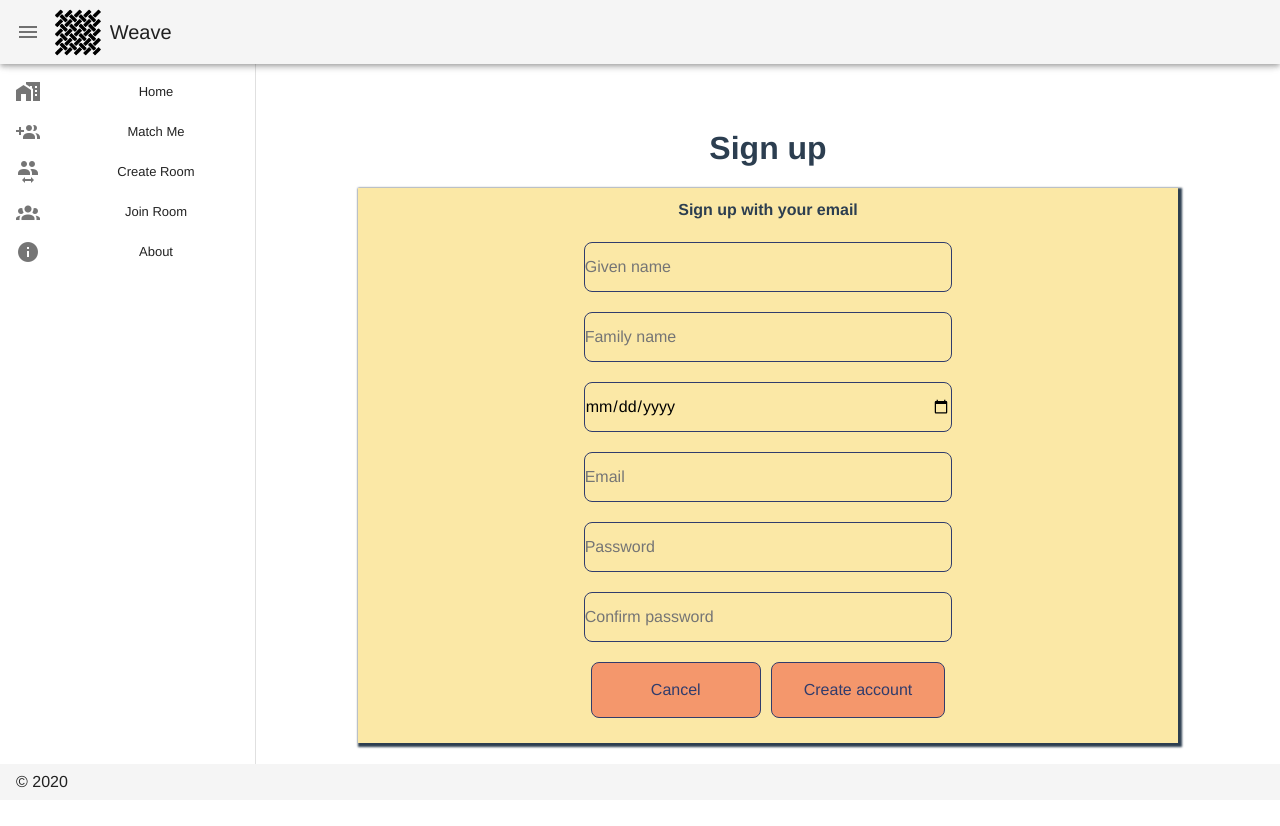
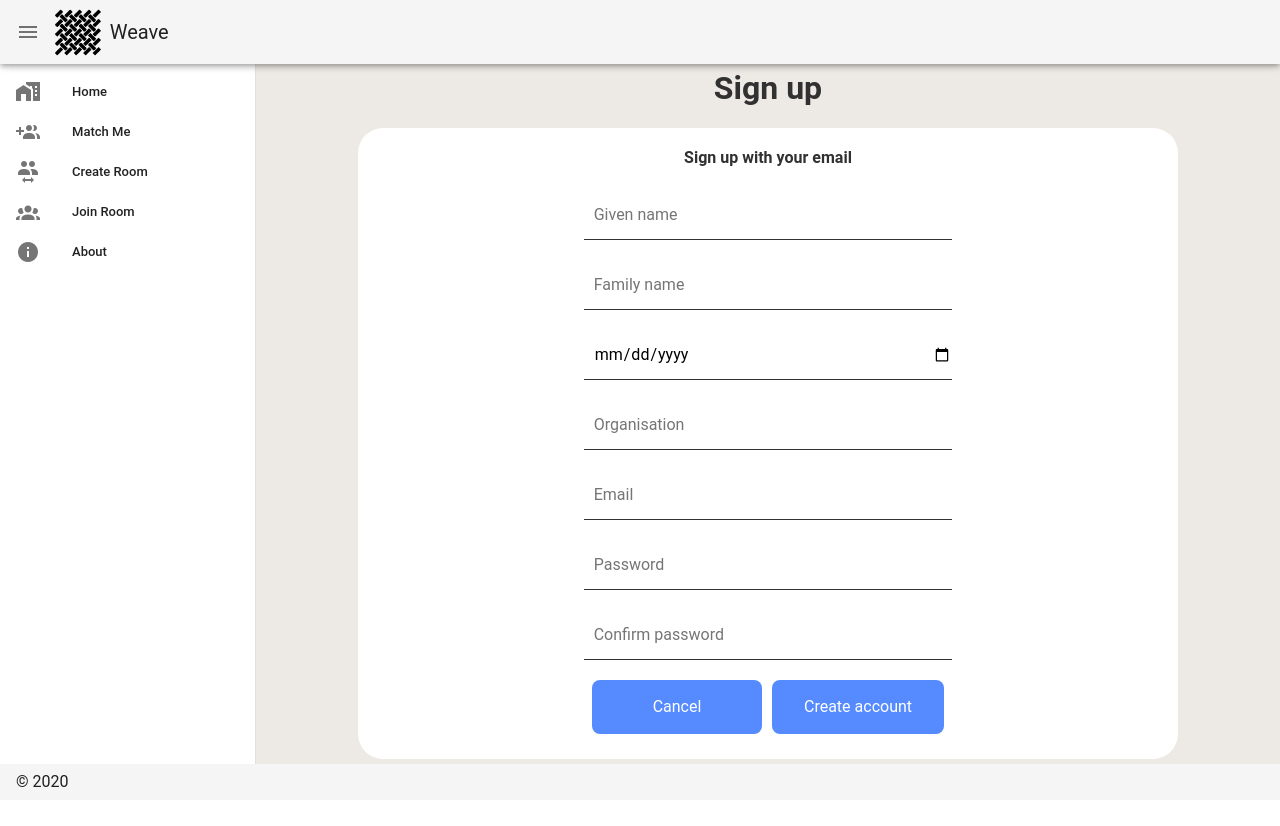
Before and after one commit to kevn07/codebrew2020, a Vue app in the folder codebrew2020/: page /signup in a window 1280 px wide. Shown: the top 826 px of the page. After the commit the page ends 800 px from the top, so only its background shows below. Built offline with nearby package versions, Linux system fonts and the light colour scheme.

Commit message:
signup page styling

```diff
--- a/codebrew2020/src/App.vue
+++ b/codebrew2020/src/App.vue
@@ -1,5 +1,5 @@
 <template>
-  <v-app>
+  <v-app id="page">
     <v-navigation-drawer
       v-model="drawer"
       app
@@ -84,15 +84,22 @@
     margin-top: 20px;
   }
 
+  #page {
+    background-color: #edeae5;
+  }
+
+  h1, h2, h3, h4, p {
+    color: rgb(49, 49, 49);
+  }
+
   .btn {
-    background-color: #f4976c; /* Green */
-    color: #303c6c !important;
+    background-color:#558bff; /* Green */
+    color: white !important;
     padding: 15px 32px;
     text-align: center;
     text-decoration: none;
     display: inline-block;
     font-size: 16px;
-    border: 1px solid #303c6c;
     border-radius: 8px;
   }
 
@@ -101,8 +108,8 @@
     width: 80%;
     height: auto;
     margin: auto;
-    box-shadow: 2px 2px 2px 2px;
-    background-color: #FBE8A6;
+    border-radius: 25px;
+    background-color: white;
   }
 
   .page-container {
--- a/codebrew2020/src/components/SignUpForm.vue
+++ b/codebrew2020/src/components/SignUpForm.vue
@@ -12,6 +12,10 @@
 
             <div class="signup-input">
                 <input type="date" placeholder="Date of birth" required>
+            </div>
+
+            <div class="signup-input">
+                <input type="text" placeholder="Organisation" required>
             </div>
 
             <div class="signup-input">
@@ -56,7 +60,8 @@ export default {
 <style scoped>
 
     h4 {
-        padding-top: 10px;
+        padding-top: 18px;
+        text-align: center;
     }
 
     label, input {
@@ -66,10 +71,14 @@ export default {
 
     input {
         margin: auto;
-        border: 1px solid #303c6c;
-        border-radius: 8px;
+        padding-left: 10px;
+        border-bottom: 1px solid rgb(49, 49, 49);
         width: 45%;
         height: 50px;
+    }
+    input:focus {
+        outline: none;
+        border-bottom: 2px solid rgb(49, 49, 49);
     }
 
     .signup-input {
```
